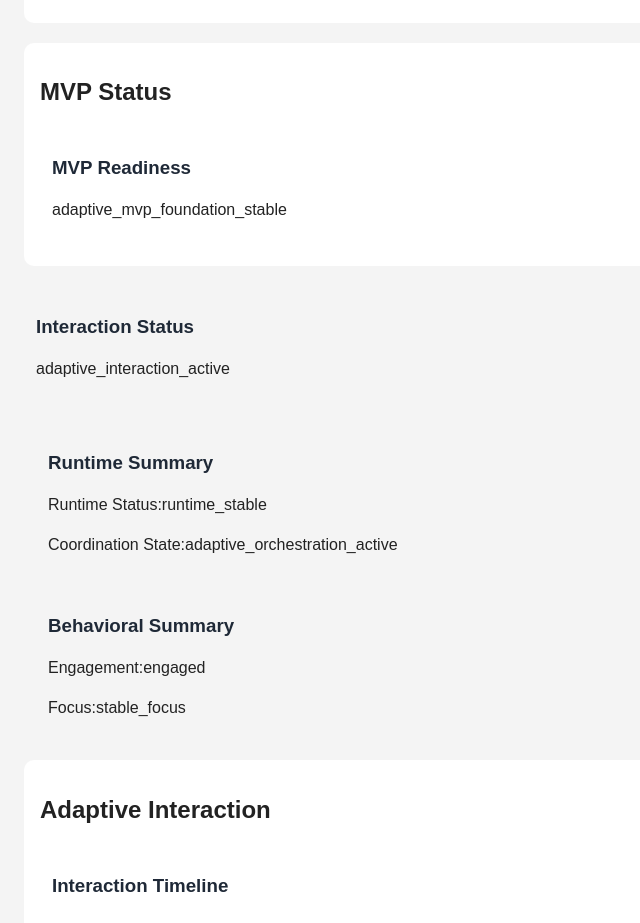
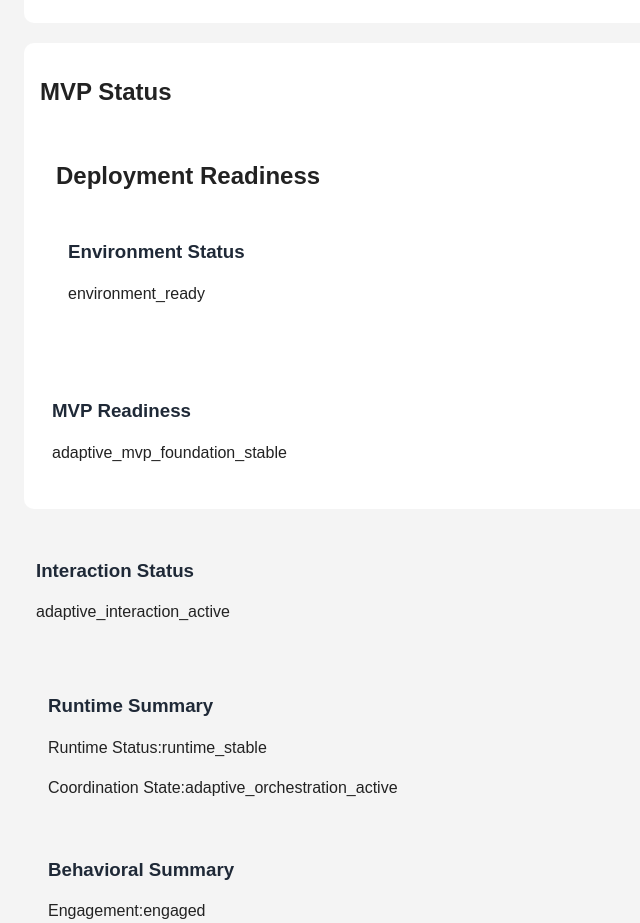
Before and after one commit to amri-03/axis-ai-assistant, a React app in the folder frontend/: page / in a window 1280 px wide. Shown: the part 1080-2003 px from the top of the page, without its empty margins (0-640 px from the left). Built offline with nearby package versions, Linux system fonts and the light colour scheme; the HTML template or start-up script is replaced by a standard one.

Commit message:
feat: add MVP deployment readiness coordination

```diff
--- /dev/null
+++ b/frontend/src/components/EnvironmentStatusCard.jsx
@@ -0,0 +1,19 @@
+export default function EnvironmentStatusCard({
+                                                  environmentStatus
+                                              }) {
+
+    return (
+
+        <div>
+
+            <h3>
+                Environment Status
+            </h3>
+
+            <p>
+                {environmentStatus}
+            </p>
+
+        </div>
+    );
+}
--- a/frontend/src/pages/Home.jsx
+++ b/frontend/src/pages/Home.jsx
@@ -37,6 +37,9 @@ import MVPStatusPanel
 
 import SectionContainer
     from "../components/SectionContainer";
+
+import EnvironmentStatusCard
+    from "../components/EnvironmentStatusCard";
 
 
 export default function Home() {
@@ -102,6 +105,9 @@ export default function Home() {
     const mvpState =
         "adaptive_mvp_foundation_stable";
 
+    const environmentStatus =
+        "environment_ready";
+
     return (
         <div>
 
@@ -166,6 +172,18 @@ export default function Home() {
                 title="MVP Status"
             >
 
+                <SectionContainer
+                    title="Deployment Readiness"
+                >
+
+                    <EnvironmentStatusCard
+                        environmentStatus={
+                            environmentStatus
+                        }
+                    />
+
+                </SectionContainer>
+
                 <MVPStatusPanel
                     mvpState={mvpState}
                 />
```
Also changed, not shown: 2 other files (tests, documents, lock files or other folders).
